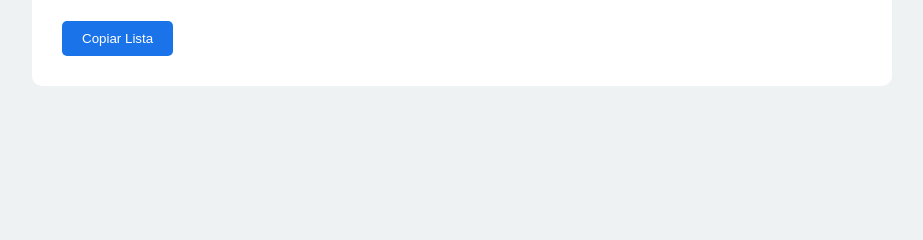
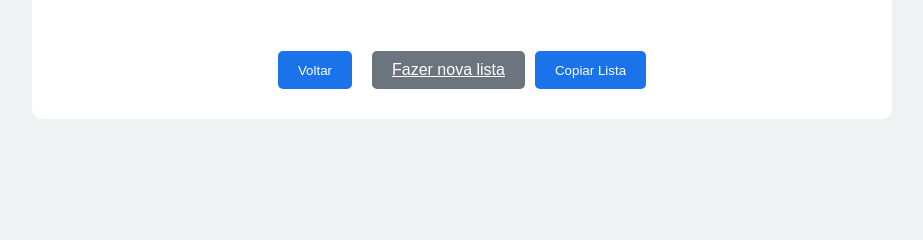
Before and after one commit to costavalmir/Pr3cin5.0, a Flask app: template templates/resultado.html in a window 1280 px wide. Shown: the part 199-439 px from the top of the page, without its empty margins (178-1101 px from the left). Run offline with Flask 3, Linux system fonts and the light colour scheme; the template is opened without the code that fills it, so the values that code supplies are empty; parts of the project's set-up code (start-up, migrations or seed data) failed here and were passed over.

Commit message:
Update resultado.html

```diff
--- a/templates/resultado.html
+++ b/templates/resultado.html
@@ -10,7 +10,7 @@
         h2 { margin-top: 40px; color: #333; }
         ul { list-style-type: none; padding: 0; }
         li { margin-bottom: 10px; }
-        .btn-copy {
+        .btn {
             margin-top: 20px;
             padding: 10px 20px;
             background: #1a73e8;
@@ -19,7 +19,17 @@
             border-radius: 5px;
             cursor: pointer;
         }
+        .btn-secondary {
+            background: #6c757d;
+            margin-left: 10px;
+        }
         .resumo { margin-top: 30px; font-size: 1.1em; font-weight: bold; }
+        .botoes-voltar {
+            display: flex;
+            justify-content: center;
+            gap: 10px;
+            margin-top: 30px;
+        }
     </style>
 </head>
 <body>
@@ -30,7 +40,7 @@
             <h2>{{ mercado }}</h2>
             <ul>
                 {% for item in itens %}
-                    <li>{{ item.item }} ({{ item.quantidade }} un.): <strong>R$ {{ item.valor_total }}</strong> (R$ {{ item.valor_unitario }} un.)</li>
+                    <li>{{ item.item }} ({{ item.quantidade }} un.): R$ {{ item.valor_total }} (R$ {{ item.valor_unitario }} un.)</li>
                 {% endfor %}
             </ul>
         {% endfor %}
@@ -40,7 +50,11 @@
             Economia total: R$ {{ economia_total }}
         </div>
 
-        <button class="btn-copy" onclick="copiarLista()">Copiar Lista</button>
+        <div class="botoes-voltar">
+            <button class="btn" onclick="window.history.back()">Voltar</button>
+            <a href="/" class="btn btn-secondary">Fazer nova lista</a>
+            <button class="btn" onclick="copiarLista()">Copiar Lista</button>
+        </div>
     </div>
 
     <script>
```
